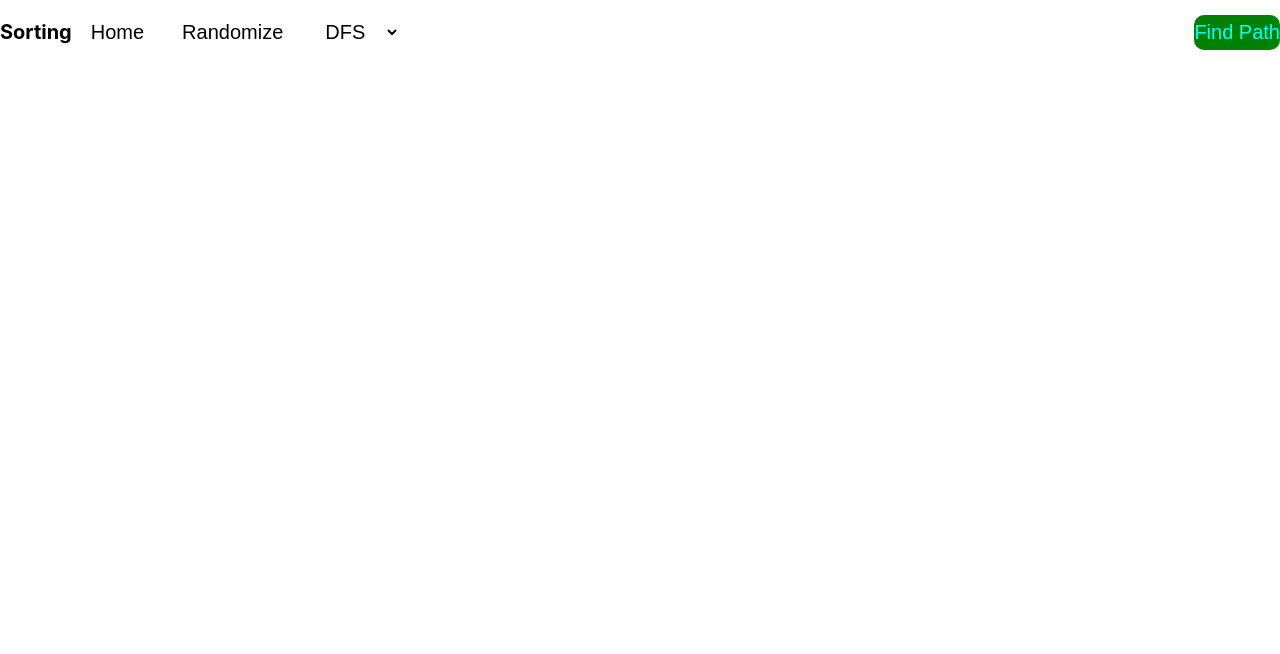
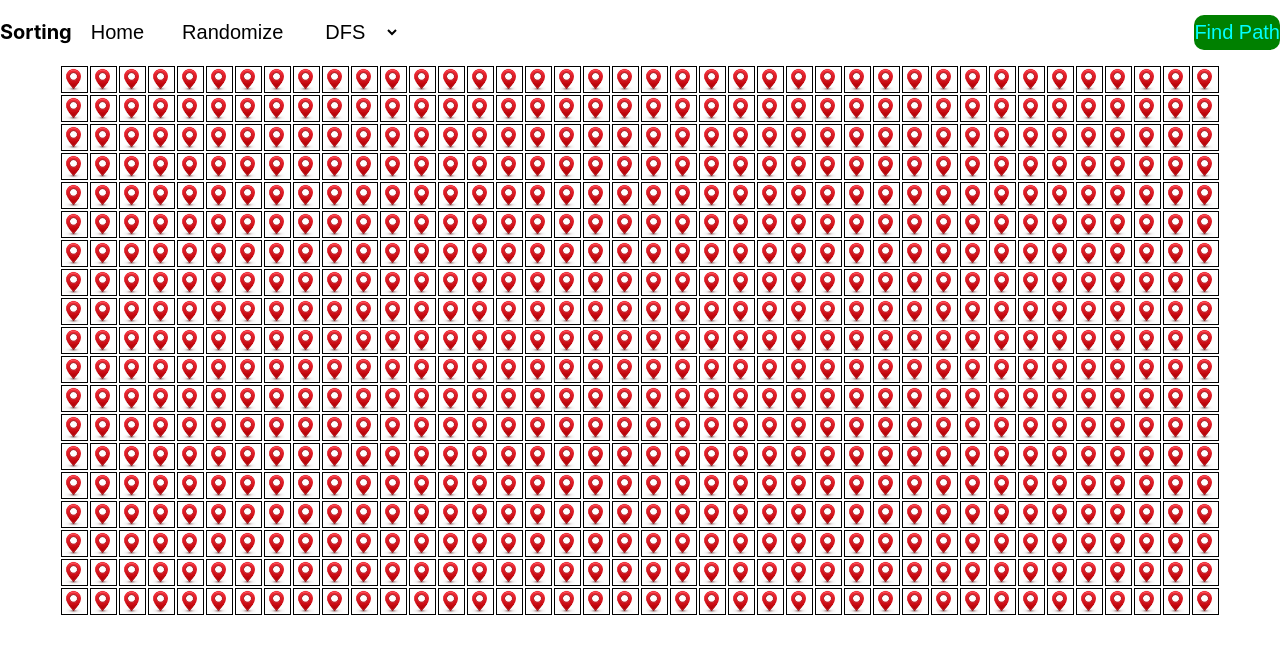
Before and after one commit to AloeVeraCanCode/AlgoManiac, a React (Create React App) app: page /pathfinding in a window 1280 px wide. Shown: the top 654 px of the page. Built offline with nearby package versions, Linux system fonts and the light colour scheme.

Commit message:
Added grid

```diff
--- a/package.json
+++ b/package.json
@@ -3,6 +3,10 @@
   "version": "0.1.0",
   "private": true,
   "dependencies": {
+    "@emotion/react": "^11.11.4",
+    "@emotion/styled": "^11.11.5",
+    "@mui/icons-material": "^5.15.15",
+    "@mui/material": "^5.15.15",
     "@testing-library/jest-dom": "^5.17.0",
     "@testing-library/react": "^13.4.0",
     "@testing-library/user-event": "^13.5.0",
--- /dev/null
+++ b/src/CSS/PathFinding/grid.css
@@ -0,0 +1,4 @@
+.grid{
+    display: flex;
+    justify-content: center;
+}
--- /dev/null
+++ b/src/Components/PathFinding/Grid.jsx
@@ -0,0 +1,34 @@
+import React from 'react'
+import destlogo from '../../images/destination.png';
+import '../../CSS/PathFinding/grid.css';
+import FmdGoodIcon from '@mui/icons-material/FmdGood';
+export default function Grid(){
+  return (
+    <div className='grid'>
+    <table>
+    {(()=>{
+    let z=[]
+    for(let i=0;i<19;i++)
+    {
+      z.push(
+        <tr>
+        {
+          (()=>{
+            let xy=[];
+            for(let j=0;j<40;j++){
+              xy.push(<td style={{lineHeight:0,height:25,width:25,border:'1px solid black',padding:0 }}><img src={destlogo} style={{objectFit: 'contain',width: '100%',maxHeight:' 100%'}}></img></td>);
+            }
+            return(xy);
+          })()
+        }
+      </tr>
+
+      )
+    }
+    return(z)
+      })()
+    }
+       </table>
+    </div>
+  )
+}
--- a/src/Pages/PathFinding/PathFindingPage.jsx
+++ b/src/Pages/PathFinding/PathFindingPage.jsx
@@ -1,11 +1,13 @@
 import React,{useState} from 'react';
 import PathFindingBar from '../../Components/PathFinding/PathFindingBar';
+import Grid from '../../Components/PathFinding/Grid';
 function PathFindingPage () {
   const [randomizedArray,setRandomizedArray]=React.useState([[],[]]);
   const [colorArray,setColorArray]=React.useState([]);
   return (
   <div>
     <PathFindingBar array={{obj:randomizedArray,setobj:setRandomizedArray}} />
+    <Grid></Grid>
   </div>
    );
 }
```
Also changed, not shown: src/images/destination.png (added), 1 other file (tests, documents, lock files or other folders).
